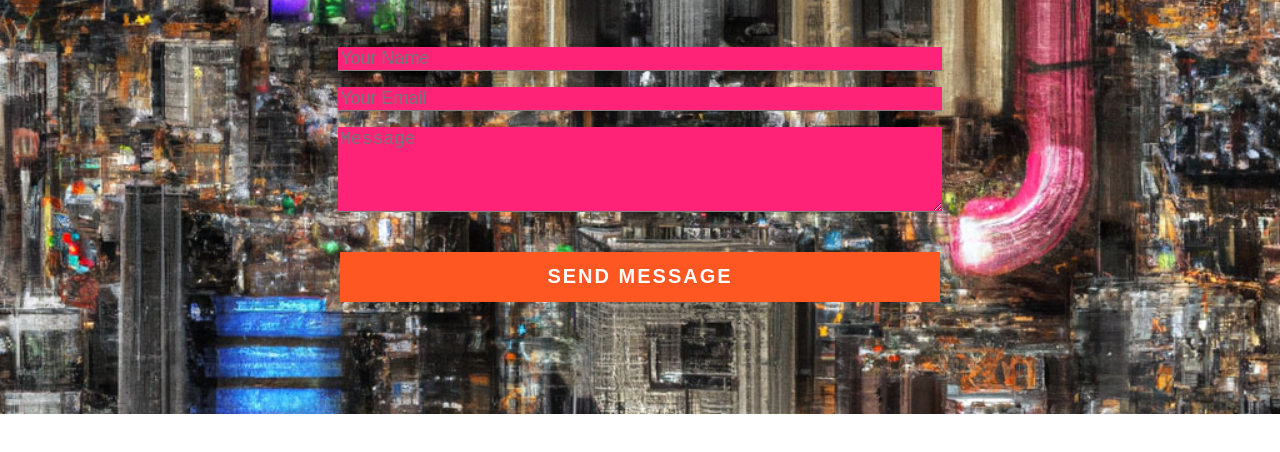
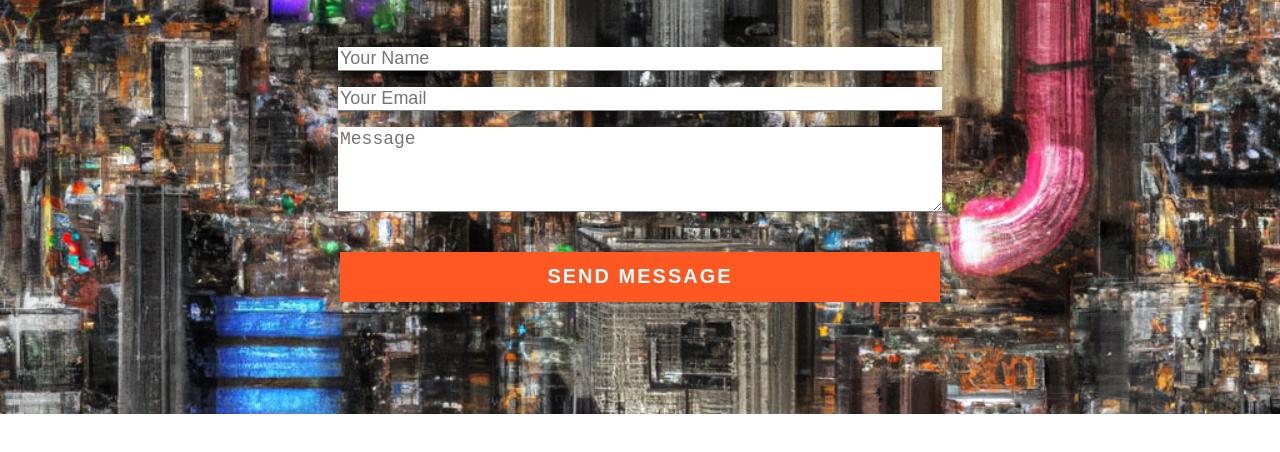
Before and after one commit to Georgeydollah/infosite, a plain HTML site: page index.html in a window 1280 px wide. Shown: the part 152-604 px from the top of the page. Drawn offline with Linux system fonts and the light colour scheme; files whose address does not match are found by name.

Commit message:
Update style.css

```diff
--- a/style.css
+++ b/style.css
@@ -27,7 +27,7 @@ form{
 }
 .form-control{
   width: 600px;
-  background: #ff2378;
+  background: #ffffff;
   border: none;
   outline: none;
   border-bottom: 1px solid gray;
```
